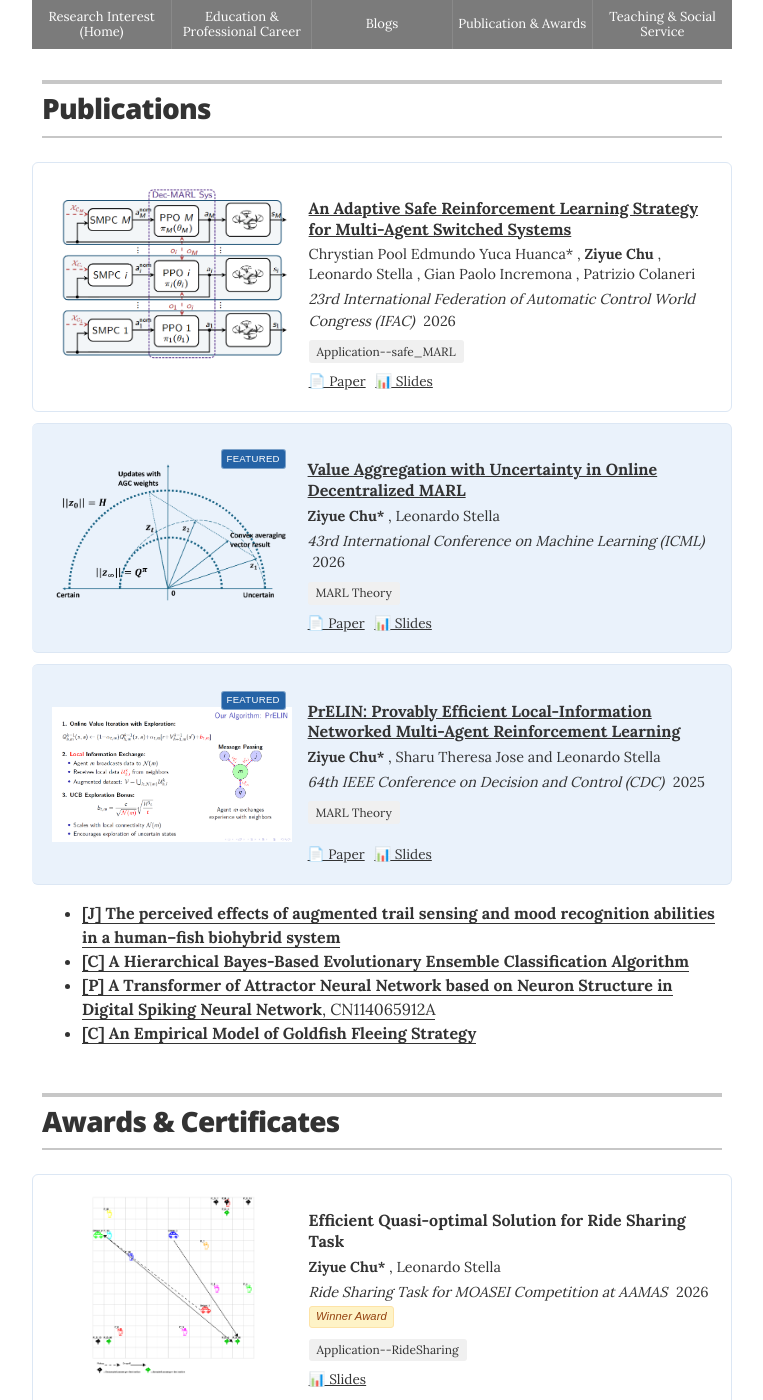
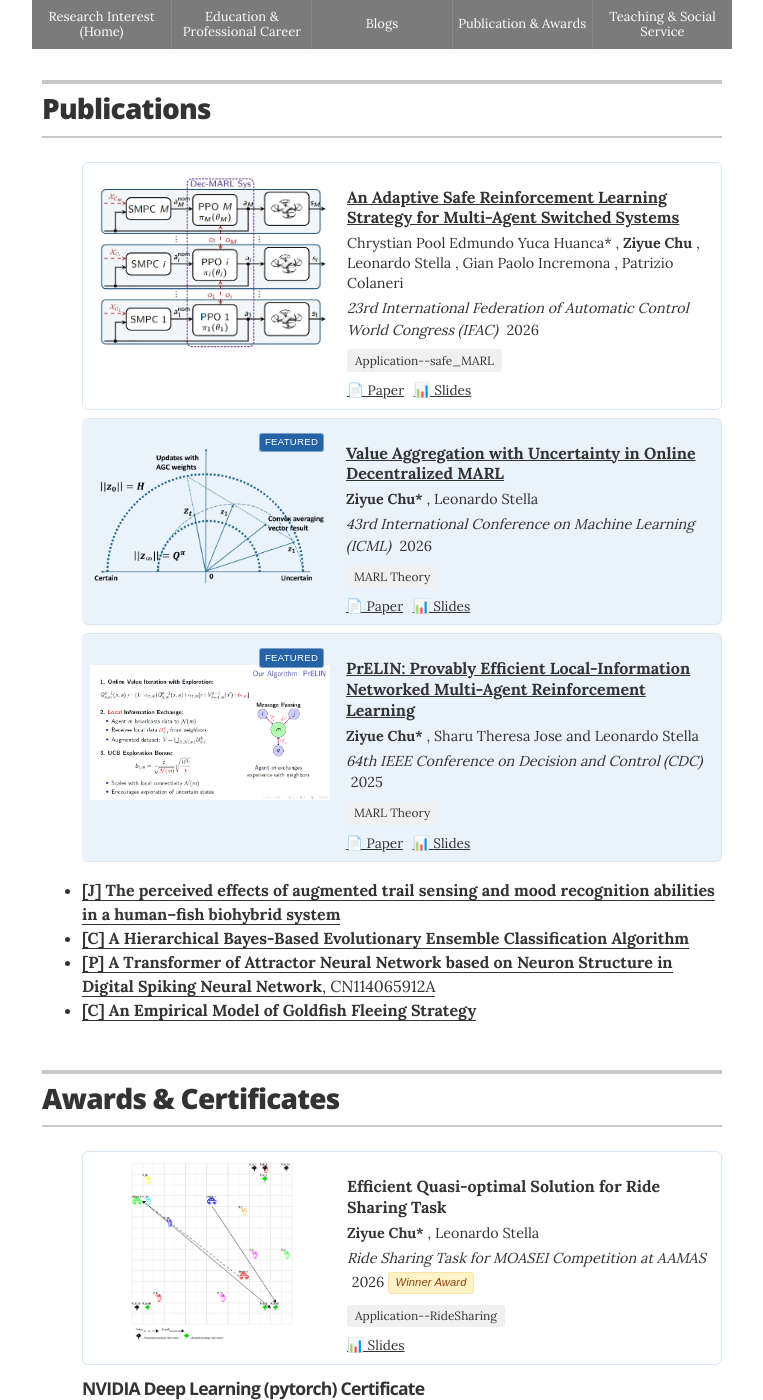
Before and after one commit to zero-cooper/zero-cooper.github.io, a Jekyll site: the page built from pubs/pubs.html, in a window 1280 px wide and 1400 px high. Shown: the whole window, without its empty margins (258-1021 px from the left). Built offline with Jekyll 4.4.1, drawn with Linux system fonts in a browser that asks for light colours.

Commit message:
Update pubs.html

```diff
--- a/pubs/pubs.html
+++ b/pubs/pubs.html
@@ -69,11 +69,12 @@ permalink: /pubs.html
   display: grid;
   grid-template-columns: 240px 1fr;
   gap: 1rem;
-  margin: 0 0 0.7rem 0;
-  padding: 1.2rem;
+  margin: 0 0 0.5rem 0;
+  padding: 0.5rem;
+ /*
   margin-left: -3.1rem;
   margin-right: -0.6rem;
-
+*/
   background: #ffffff;
   border: 1px solid #DCE7F4;
   border-radius: 6px;
```
